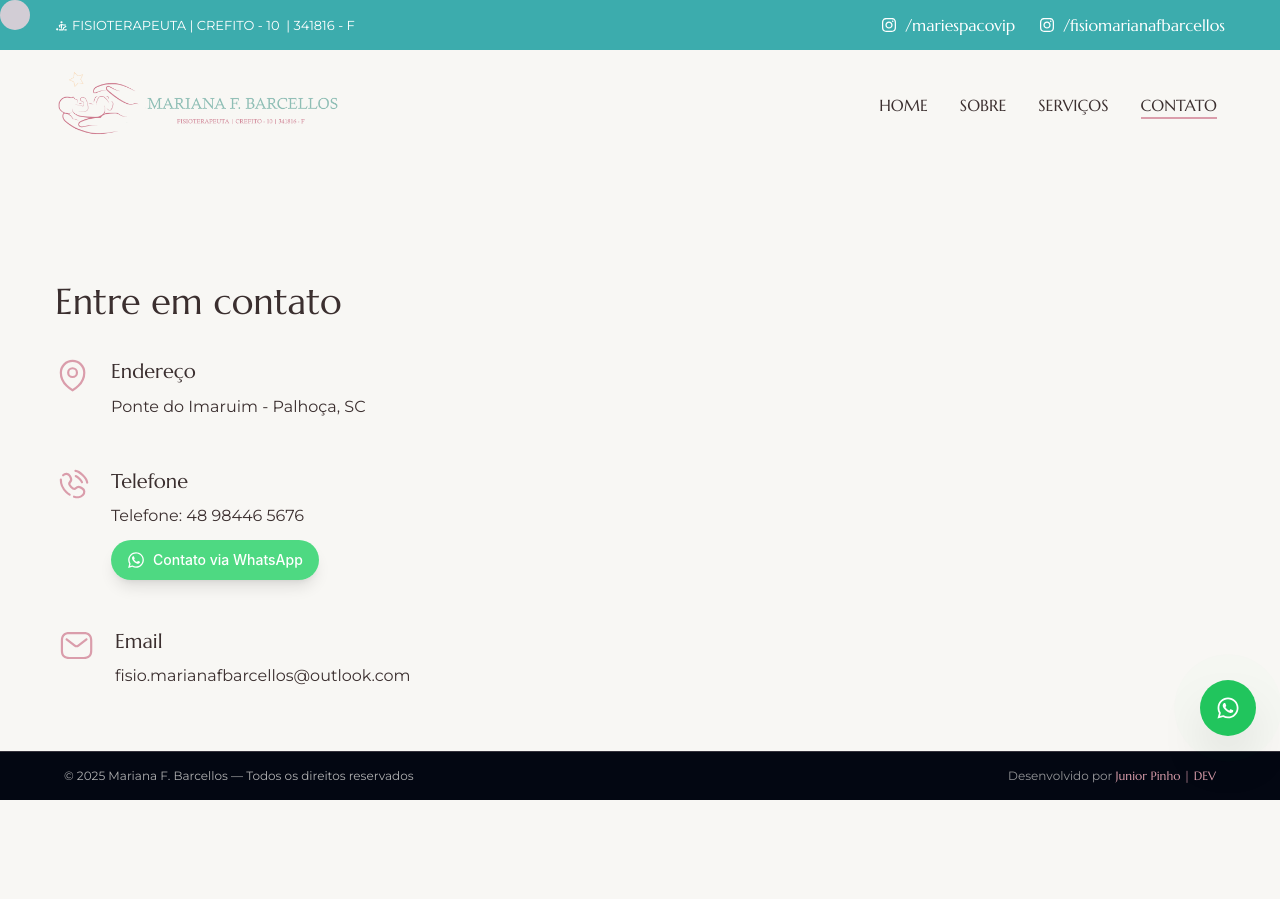
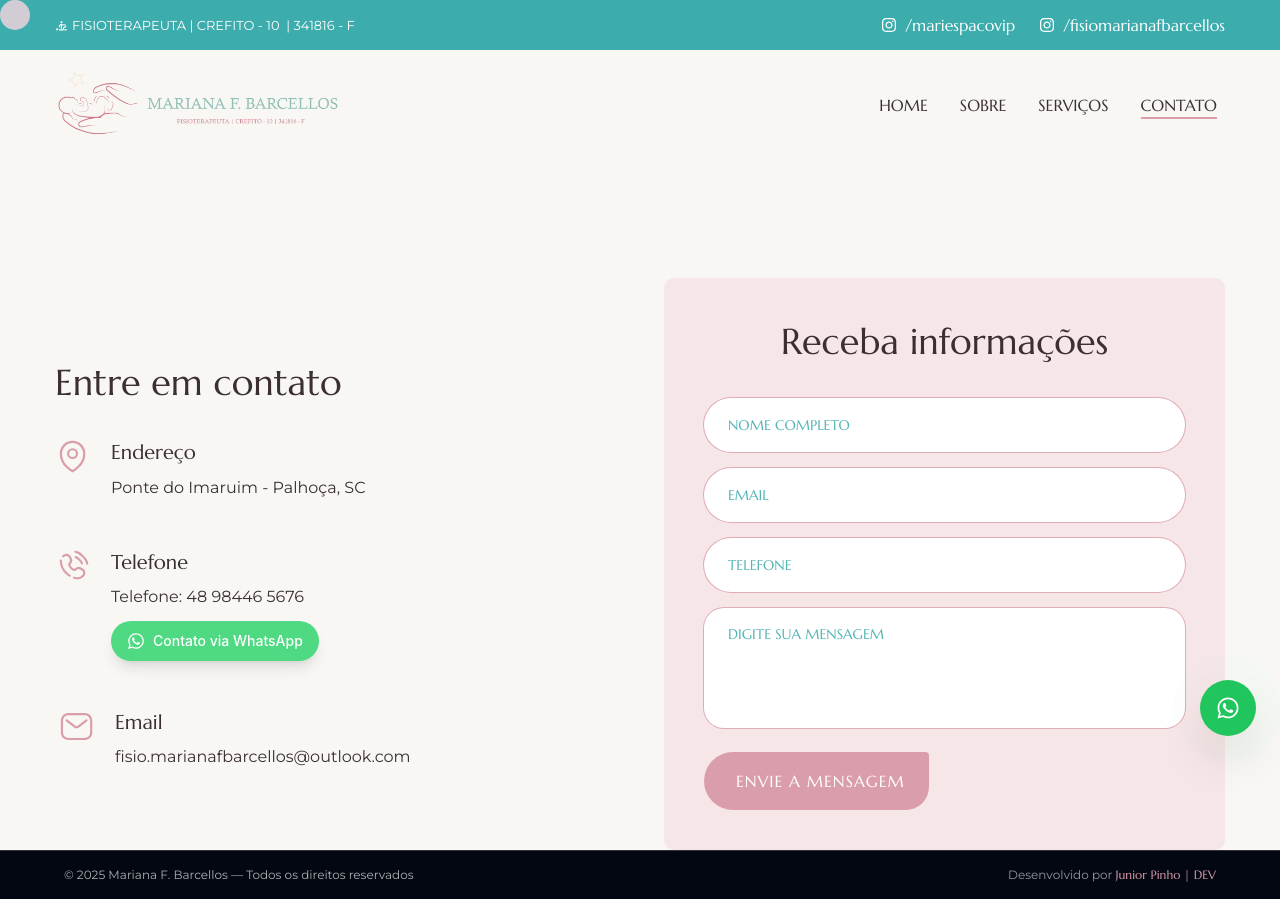
Before and after one commit to juniorpinhodev/mariana_barcellos, a Next.js app: page /contato in a window 1280 px wide. Before the commit the page ends 800 px from the top, so only its background shows below. Built offline with nearby package versions, Linux system fonts and the light colour scheme; no server answers.

Commit message:
feat: 🎸 Cria o backend do formulario com emailjs e Google Sheet

```diff
--- /dev/null
+++ b/app/api/contact/route.js
@@ -0,0 +1,53 @@
+import { google } from 'googleapis';
+
+// Configuração do Google Sheets
+const configureGoogleSheets = async () => {
+  const auth = new google.auth.JWT({
+    email: process.env.GOOGLE_SHEETS_CLIENT_EMAIL,
+    key: process.env.GOOGLE_SHEETS_PRIVATE_KEY.replace(/\\n/g, '\n'),
+    scopes: ['https://www.googleapis.com/auth/spreadsheets'],
+  });
+
+  const sheets = google.sheets({ version: 'v4', auth });
+  return sheets;
+};
+
+export async function POST(request) {
+  try {
+    const body = await request.json();
+    const { nome, email, telefone, mensagem } = body;
+
+    // Validação dos dados
+    if (!nome || !email || !telefone || !mensagem) {
+      return new Response(
+        JSON.stringify({ success: false, message: 'Todos os campos são obrigatórios' }),
+        { status: 400, headers: { 'Content-Type': 'application/json' } }
+      );
+    }
+
+    // Salvar na planilha do Google Sheets
+    const sheets = await configureGoogleSheets();
+    const date = new Date().toLocaleDateString('pt-BR');
+    const time = new Date().toLocaleTimeString('pt-BR');
+
+    await sheets.spreadsheets.values.append({
+      spreadsheetId: process.env.GOOGLE_SHEETS_SPREADSHEET_ID,
+      range: 'Página1', // CORREÇÃO FINAL APLICADA AQUI
+      valueInputOption: 'USER_ENTERED',
+      resource: {
+        values: [[date, time, nome, email, telefone, mensagem]],
+      },
+    });
+
+    return new Response(
+      JSON.stringify({ success: true, message: 'Dados salvos na planilha com sucesso!' }),
+      { status: 200, headers: { 'Content-Type': 'application/json' } }
+    );
+  } catch (error) {
+    console.error('Erro ao salvar na planilha:', error);
+    return new Response(
+      JSON.stringify({ success: false, message: 'Erro ao salvar os dados' }),
+      { status: 500, headers: { 'Content-Type': 'application/json' } }
+    );
+  }
+}
--- a/app/contato/page.jsx
+++ b/app/contato/page.jsx
@@ -116,10 +116,10 @@ const contato = () => {
               transition: { delay: 2.4, duration: 0.8, ease: "easeInOut" }
             }}
             className="flex-1">
-            <div className="w-full max-w-[580px] gap-4 p-10 mx-auto xl:mx-0 rounded-[10px]" //add bg-secondary-100
+            <div className="w-full bg-secondary-100 max-w-[580px] gap-4 p-10 mx-auto xl:mx-0 rounded-[10px]"
             >
-              {/* <h3 className="h3 mb-8 text-center">Receba informações</h3> */}
-              {/* <Form /> */}
+              <h3 className="h3 mb-8 text-center">Receba informações</h3>
+              <Form />
             </div>
           </motion.div>
         </div>
--- a/components/Form.jsx
+++ b/components/Form.jsx
@@ -1,15 +1,172 @@
+import { useState, useRef, useEffect } from 'react';
+import emailjs from '@emailjs/browser';
+
 const Form = () => {
+  const form = useRef();
+  const [formData, setFormData] = useState({
+    name: '',
+    email: '',
+    phone: '',
+    message: ''
+  });
+
+  const [errors, setErrors] = useState({});
+  const [isSubmitting, setIsSubmitting] = useState(false);
+  const [submitStatus, setSubmitStatus] = useState(null);
+
+  // Initialize EmailJS once when the component mounts
+  useEffect(() => {
+    emailjs.init(process.env.NEXT_PUBLIC_EMAILJS_PUBLIC_KEY);
+  }, []); // Empty dependency array ensures it runs only once
+
+  const validateForm = () => {
+    const newErrors = {};
+    if (!formData.name.trim()) newErrors.name = 'Nome é obrigatório';
+    if (!formData.email.trim()) {
+      newErrors.email = 'Email é obrigatório';
+    } else if (!/^[^\s@]+@[^\s@]+\.[^\s@]+$/.test(formData.email)) {
+      newErrors.email = 'Email inválido';
+    }
+    if (!formData.phone.trim()) {
+        newErrors.phone = 'Telefone é obrigatório';
+    } else if (!/^\(?\d{2}\)?[\s-]?\d{4,5}-?\d{4}$/.test(formData.phone)) {
+        newErrors.phone = 'Telefone inválido (ex: (99) 99999-9999)';
+    }
+    if (!formData.message.trim()) newErrors.message = 'Mensagem é obrigatória';
+
+    setErrors(newErrors);
+    return Object.keys(newErrors).length === 0;
+  };
+
+  const handleChange = (e) => {
+    const { name, value } = e.target;
+    setFormData(prev => ({ ...prev, [name]: value }));
+  };
+
+  const handleSubmit = async (e) => {
+    e.preventDefault();
+
+    if (validateForm()) {
+      setIsSubmitting(true);
+      setSubmitStatus(null);
+
+      // 1. Enviar email com EmailJS
+      try {
+        console.log("Service ID:", process.env.NEXT_PUBLIC_EMAILJS_SERVICE_ID); // Uncommented
+        console.log("Template ID:", process.env.NEXT_PUBLIC_EMAILJS_TEMPLATE_ID); // Uncommented
+        console.log("Public Key:", process.env.NEXT_PUBLIC_EMAILJS_PUBLIC_KEY); // Uncommented
+
+        await emailjs.sendForm(
+          process.env.NEXT_PUBLIC_EMAILJS_SERVICE_ID,
+          process.env.NEXT_PUBLIC_EMAILJS_TEMPLATE_ID,
+          form.current
+          // Public key is now initialized globally, so no need to pass it here
+        );
+
+        // 2. Enviar para a API para salvar no Google Sheets
+        try {
+          const response = await fetch('/api/contact', {
+            method: 'POST',
+            headers: { 'Content-Type': 'application/json' },
+            body: JSON.stringify({
+              nome: formData.name,
+              email: formData.email,
+              telefone: formData.phone,
+              mensagem: formData.message,
+            }),
+          });
+
+          if (!response.ok) {
+            throw new Error('Falha ao salvar no Google Sheets');
+          }
+
+          setSubmitStatus('success');
+          setFormData({ name: '', email: '', phone: '', message: '' });
+
+        } catch (sheetsError) {
+          console.error('Erro no Google Sheets:', sheetsError);
+          setSubmitStatus('sheets_error'); // Estado de erro específico
+        }
+
+      } catch (emailError) {
+        console.error('Erro ao enviar email com EmailJS:', emailError);
+        setSubmitStatus('email_error');
+      } finally {
+        setIsSubmitting(false);
+      }
+    }
+  };
+
   return (
-    <form className="flex flex-col gap-4">
-        <input type="text" className="input" placeholder="Nome Completo" />
-        <input type="text" className="input" placeholder="email" />
-        <input type="text" className="input" placeholder="Telefone" />
-        <textarea className="textarea mb-2" placeholder="Digite sua mensagem" />
-        <button type="submit" className="btn self-start">
-            Envie a mensagem
+    <form ref={form} className="flex flex-col gap-4" onSubmit={handleSubmit}>
+        <div className="flex flex-col">
+          <input
+            type="text"
+            className={`input ${errors.name ? 'border-red-500' : ''}`}
+            placeholder="Nome Completo"
+            name="name"
+            value={formData.name}
+            onChange={handleChange}
+          />
+          {errors.name && <span className="text-red-500 text-sm mt-1">{errors.name}</span>}
+        </div>
+
+        <div className="flex flex-col">
+          <input
+            type="text"
+            className={`input ${errors.email ? 'border-red-500' : ''}`}
+            placeholder="Email"
+            name="email"
+            value={formData.email}
+            onChange={handleChange}
+          />
+          {errors.email && <span className="text-red-500 text-sm mt-1">{errors.email}</span>}
+        </div>
+
+        <div className="flex flex-col">
+          <input
+            type="text"
+            className={`input ${errors.phone ? 'border-red-500' : ''}`}
+            placeholder="Telefone"
+            name="phone"
+            value={formData.phone}
+            onChange={handleChange}
+          />
+          {errors.phone && <span className="text-red-500 text-sm mt-1">{errors.phone}</span>}
+        </div>
+
+        <div className="flex flex-col">
+          <textarea
+            className={`textarea mb-2 ${errors.message ? 'border-red-500' : ''}`}
+            placeholder="Digite sua mensagem"
+            name="message"
+            value={formData.message}
+            onChange={handleChange}
+          />
+          {errors.message && <span className="text-red-500 text-sm mt-1">{errors.message}</span>}
+        </div>
+
+        {submitStatus === 'success' && (
+          <div className="bg-green-100 border border-green-400 text-green-700 px-4 py-3 rounded relative mb-4" role="alert">
+            <span className="block sm:inline">Mensagem enviada com sucesso!</span>
+          </div>
+        )}
+
+        {(submitStatus === 'error' || submitStatus === 'email_error' || submitStatus === 'sheets_error') && (
+          <div className="bg-red-100 border border-red-400 text-red-700 px-4 py-3 rounded relative mb-4" role="alert">
+            <span className="block sm:inline">Erro ao enviar mensagem. Por favor, tente novamente mais tarde.</span>
+          </div>
+        )}
+
+        <button
+          type="submit"
+          className="btn self-start"
+          disabled={isSubmitting}
+        >
+            {isSubmitting ? 'Enviando...' : 'Envie a mensagem'}
         </button>
     </form>
   )
 };
 
-export default Form
+export default Form;
--- a/components/Transition.jsx
+++ b/components/Transition.jsx
@@ -23,7 +23,7 @@ const Transition = () => {
     <AnimatePresence mode="wait">
         <div key={pathname}>
             <div className="hidden xl:flex xl:h-screen xl:w-screen fixed top-0 left-0 right-0 pointer-events-none z-50">
-                <motion.div variants={animation} initial="initial" animate="animate" exit="exit" transition={{
+                <motion.div variants={animation} initial={false} animate="animate" exit="exit" transition={{
                     duration: 0.6,
                     ease: "easeInOut",
                     delay: 0.2
--- a/package.json
+++ b/package.json
@@ -9,12 +9,15 @@
     "lint": "next lint"
   },
   "dependencies": {
+    "@emailjs/browser": "^4.4.1",
     "@radix-ui/react-dialog": "^1.1.14",
     "class-variance-authority": "^0.7.1",
     "clsx": "^2.1.1",
     "framer-motion": "^12.15.0",
+    "googleapis": "^133.0.0",
     "lucide-react": "^0.511.0",
     "next": "15.3.2",
+    "nodemailer": "^6.10.1",
     "react": "^19.0.0",
     "react-countup": "^6.5.3",
     "react-dom": "^19.0.0",
```
Also changed, not shown: 1 other file (tests, documents, lock files or other folders).
